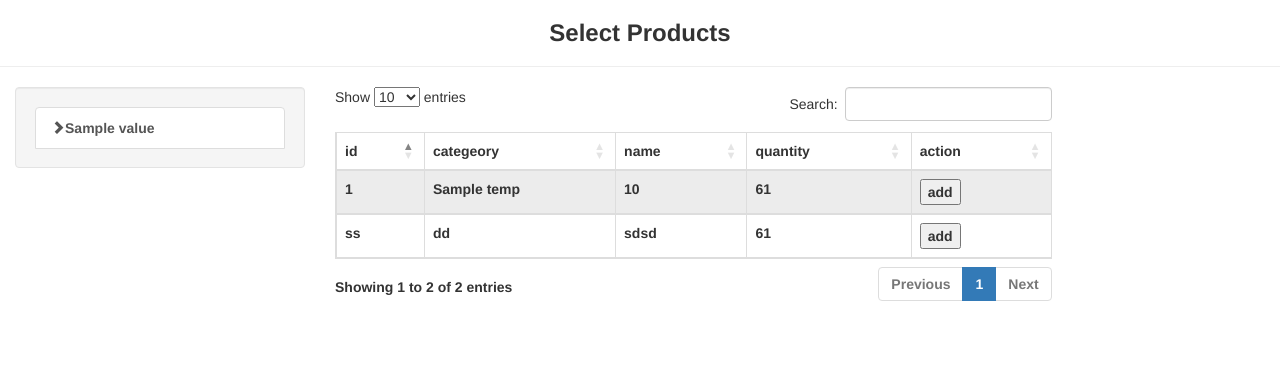
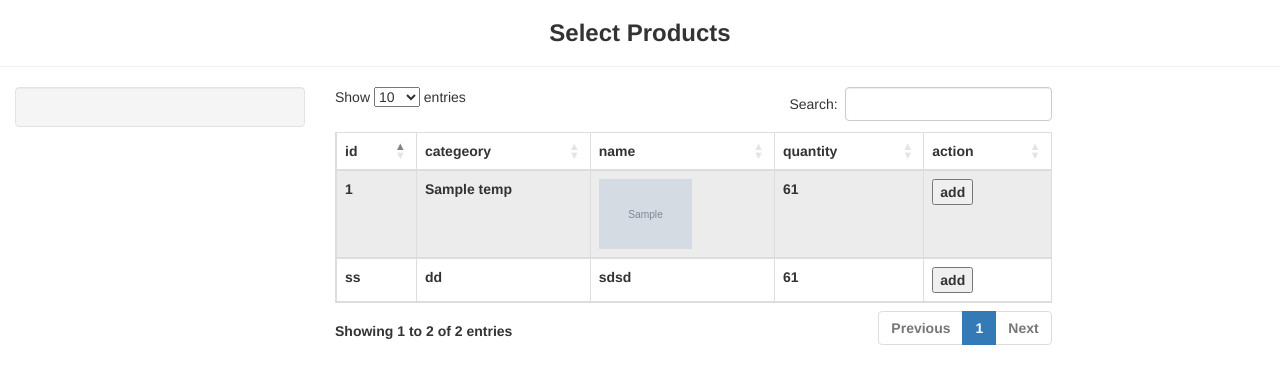
Before and after one commit to Abhisheknarsing/dropship, a Flask app: template templates/pages/placeholder.catselector.html in a window 1280 px wide. Shown: the top 384 px of the page. Run offline with Flask 2, Linux system fonts and the light colour scheme; the template is opened without the code that fills it: most values are stand-ins (such as "Sample title", 1, 10 or a date in 2020); grey boxes marked "Sample" are stand-in pictures; some libraries are stand-ins or nearby versions.

Commit message:
second changes

```diff
--- a/app.py
+++ b/app.py
@@ -46,8 +46,9 @@ def openseller():
         for b in app.catdata:
             if b['id'] == x:
                 finallist.append([b['id'],b['name']])
-
-    return render_template('pages/placeholder.catselector.html',result = finallist, maindata=app.catdata,products=getjsonbyId(select))
+    pro = getjsonbyId(select)
+    print(pro)
+    return render_template('pages/placeholder.catselector.html',result = finallist,maindata=app.catdata, products=pro)
 
 @app.route('/login')
 def login():
@@ -93,20 +94,19 @@ app.catdata=json.loads(app.catdata)
 file.close()
 
 def getjsonbyId(idn):
-    data = getjson()
-    lister = []
-    for x in data:
-        if x['defaultcategeory'] == idn:
-            lister.append(x)
-    print(lister)
-    return lister
+
+    ran_list_to_save = []
+
+    with open('datafiles/jsondataall.json') as f:
+        tdata = json.load(f)
+
+    for x in tdata:
+        if str(x['defaultcategeory']) == str(idn):
+            ran_list_to_save.append(x)
 
 
+    return ran_list_to_save
 
-def getjson():
-    with open('datafiles/jsondataall.json') as f:
-        tdata = json.load(f)
-    return tdata
 
 
 if __name__ == '__main__':
--- a/templates/pages/placeholder.catselector.html
+++ b/templates/pages/placeholder.catselector.html
@@ -10,28 +10,45 @@
 <h3 class="text-center"><strong>Select Products<strong></h3><hr>
 <div class="container-fluid">
 <div class="row">
+
+
+
 <div class="col-sm-3">
 
 <div class="list-group list-group-root well">
 
-{% for value in result %}
-        <a href="#{{ value[0] }}" class="list-group-item" data-toggle="collapse">
-          <i class="glyphicon glyphicon-chevron-right"></i>{{ value[1] }}
+{%- for value in maindata -%}
+
+    {%- if value['parentCategory'] ==2 -%}
+        <a href="#{{ value['id'] }}" class="list-group-item" data-toggle="collapse">
+          <i class="glyphicon glyphicon-chevron-right"></i>{{ value['name'] }}
         </a>
-        <div class="list-group collapse" id="{{ value[0] }}">
+        <div class="list-group collapse" id="{{ value['id'] }}">
             {%- for value2 in maindata -%}
-               {%- if value2['parentCategory'] == value[0]  -%}
-               <a href="/openSeller?select={{ value2['id'] }}" class="list-group-item" style="padding-left:25px;" >
-                  <i class="glyphicon glyphicon-chevron-right"></i>{{ value2['name'] }}
+               {%- if value2['parentCategory'] == value['id']  -%}
+                <a href="#{{ value2['id'] }}" class="list-group-item" style="padding-left:25px;" data-toggle="collapse">
+                    <i class="glyphicon glyphicon-chevron-right"></i>{{ value2['name'] }}
                 </a>
+                <div class="list-group collapse" id="{{ value2['id'] }}">
+                {%- for value3 in maindata -%}
+
+                    {%- if value3['parentCategory'] == value2['id']  -%}
+
+                        <a href="/openSeller?select={{ value3['id'] }}" class="list-group-item" style="padding-left:35px;" ">
+                            <i class="glyphicon glyphicon-chevron-right"></i>{{ value3['name'] }}
+                        </a>
+                    {% endif %}
+                {% endfor %}
+                </div>
                {% endif %}
             {% endfor %}
         </div>
+    {% endif %}
+
 {% endfor %}
 </div>
 
 </div>
-
 
 <div class="col-sm-7">
 <table id="datatabledata" class="table table-striped table-bordered" style="width:100%">
@@ -46,15 +63,13 @@
         </thead>
         <tbody>
         {% for temp in products %}
-         <tr>
+            <tr>
                 <td>{{ temp['id'] }}</td>
                 <td>{{ temp['name'] }}</td>
-                <td>{{ temp['quantity'] }}</td>
+                <td><img style="height:70px;width:auto" src = {{ temp['images'].split(';')[0] }}></td>
                 <td>61</td>
                 <td><button>add</button></td>
             </tr>
-
-
         {% endfor %}
 
         <tr>
```
